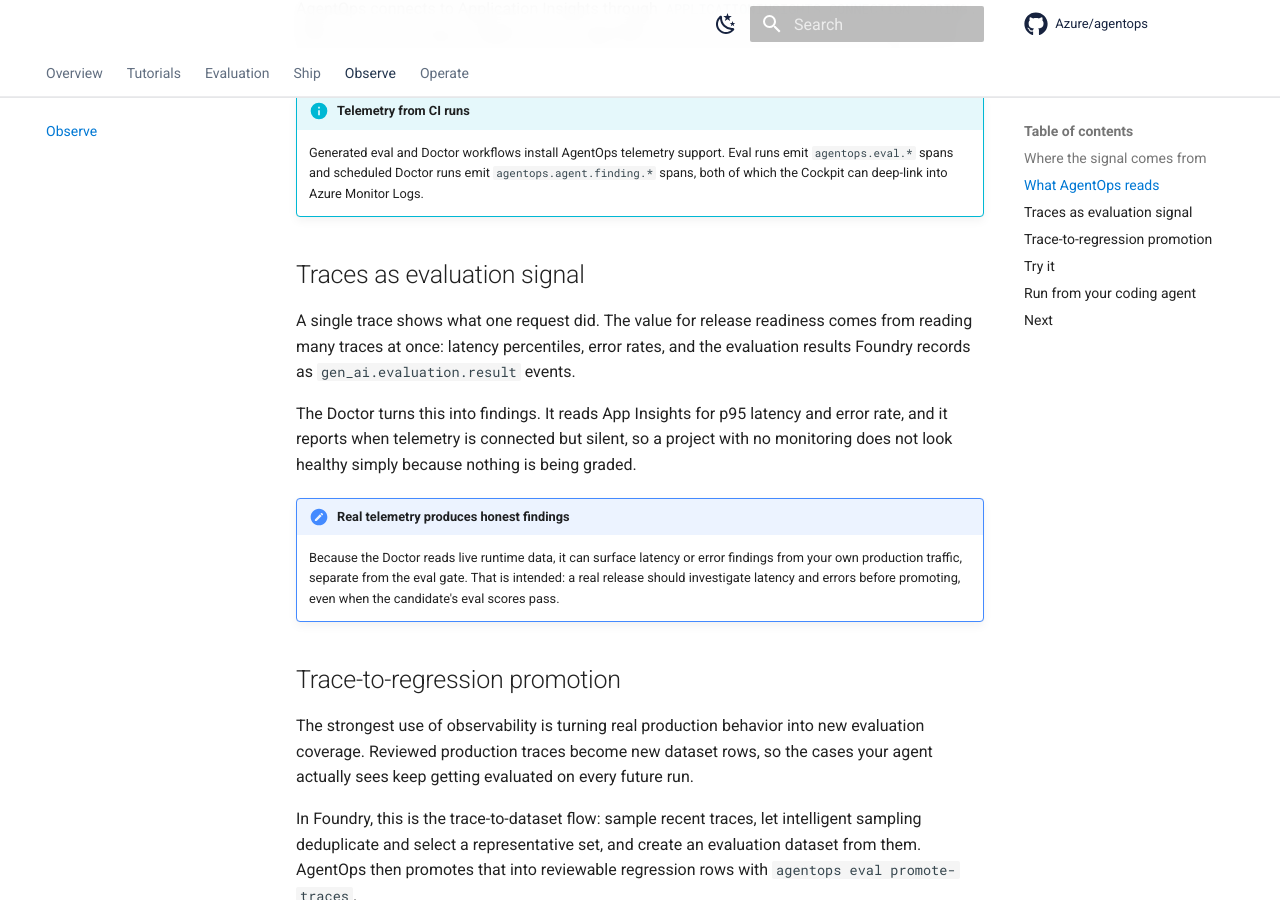
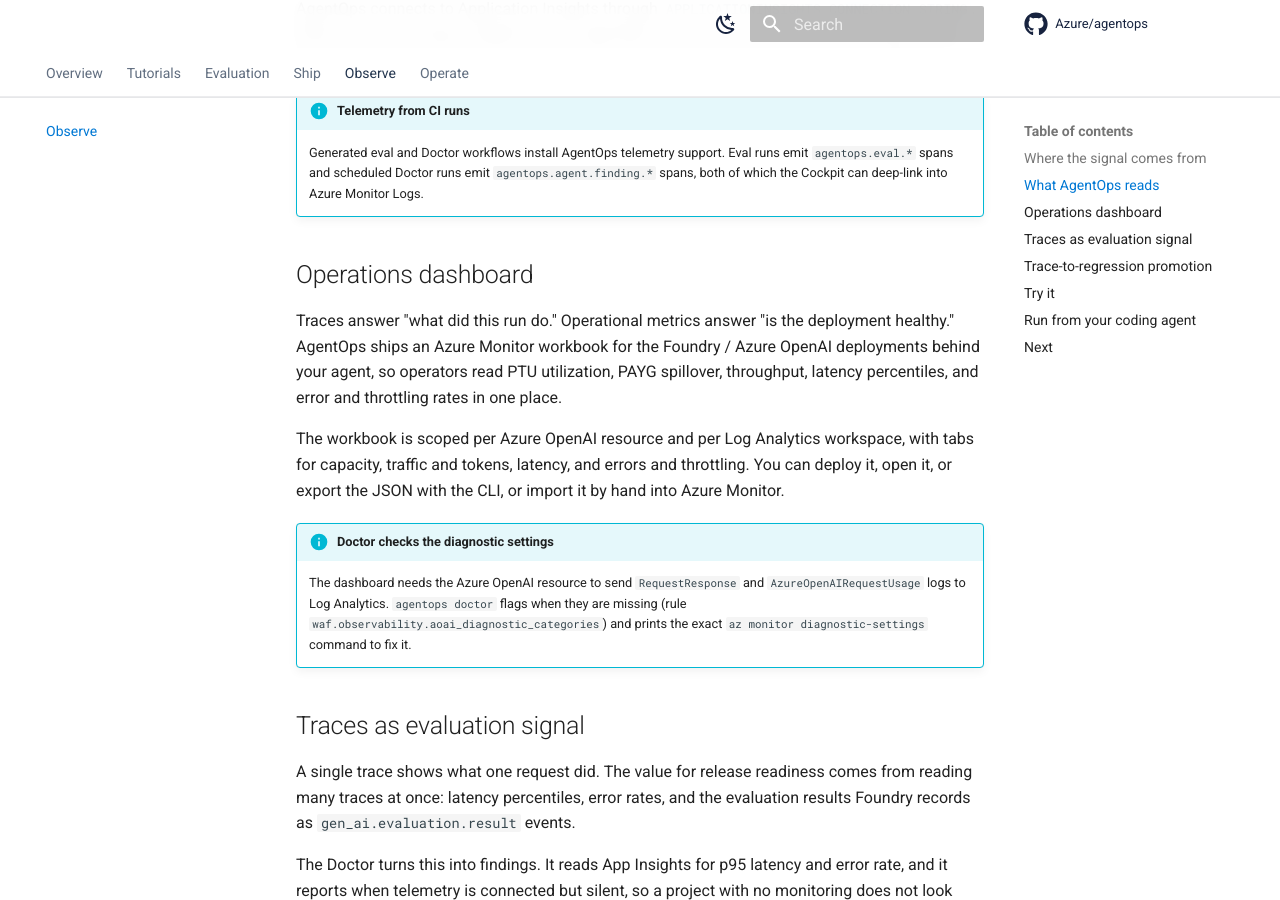
Before and after one commit to Azure/agentops, an MkDocs documentation site: the page built from docs/observe.md, in a window 1280 px wide and 900 px high, scrolled down 704 px. Built offline with MkDocs 1.6.1 and Material for MkDocs 9.7.7, drawn with Linux system fonts in a browser that asks for light colours; comment, search, counter and statistics services are not loaded; some of the changed text lies outside the part shown.

Commit message:
docs(observe): surface the Foundry operations dashboard and CLI (#343)
Co-authored-by: Copilot App <223556219+Copilot@users.noreply.github.com>

````diff
--- a/docs/observe.md
+++ b/docs/observe.md
@@ -30,6 +30,25 @@ falls back to that connection string when discovery is not available.
     Eval runs emit `agentops.eval.*` spans and scheduled Doctor runs emit
     `agentops.agent.finding.*` spans, both of which the Cockpit can deep-link
     into Azure Monitor Logs.
+
+## Operations dashboard
+
+Traces answer "what did this run do." Operational metrics answer "is the
+deployment healthy." AgentOps ships an Azure Monitor workbook for the Foundry /
+Azure OpenAI deployments behind your agent, so operators read PTU utilization,
+PAYG spillover, throughput, latency percentiles, and error and throttling rates
+in one place.
+
+The workbook is scoped per Azure OpenAI resource and per Log Analytics
+workspace, with tabs for capacity, traffic and tokens, latency, and errors and
+throttling. You can deploy it, open it, or export the JSON with the CLI, or
+import it by hand into Azure Monitor.
+
+!!! info "Doctor checks the diagnostic settings"
+    The dashboard needs the Azure OpenAI resource to send `RequestResponse` and
+    `AzureOpenAIRequestUsage` logs to Log Analytics. `agentops doctor` flags
+    when they are missing (rule `waf.observability.aoai_diagnostic_categories`)
+    and prints the exact `az monitor diagnostic-settings` command to fix it.
 
 ## Traces as evaluation signal
 
@@ -96,6 +115,19 @@ Confirm the signal is flowing, then turn real traces into regression coverage.
     agentops eval promote-traces --source .agentops/traces/export.jsonl
     ```
 
+5. Preview the operations dashboard as an ARM template, without touching Azure.
+
+    ```bash
+    agentops telemetry dashboard deploy --dry-run
+    ```
+
+6. Deploy the workbook, then open it in the Azure portal.
+
+    ```bash
+    agentops telemetry dashboard deploy
+    agentops telemetry dashboard open
+    ```
+
 To browse this signal interactively and deep-link into Foundry and Azure
 Monitor, run `agentops cockpit`. That local command center is covered on the
 [Operate](operate.md#cockpit) page.
````
